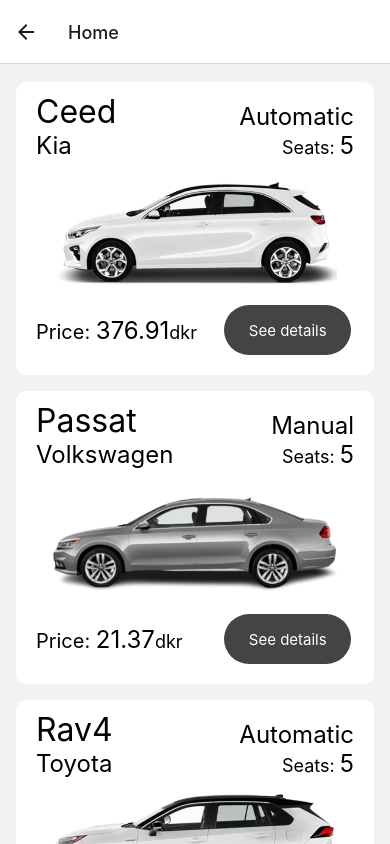
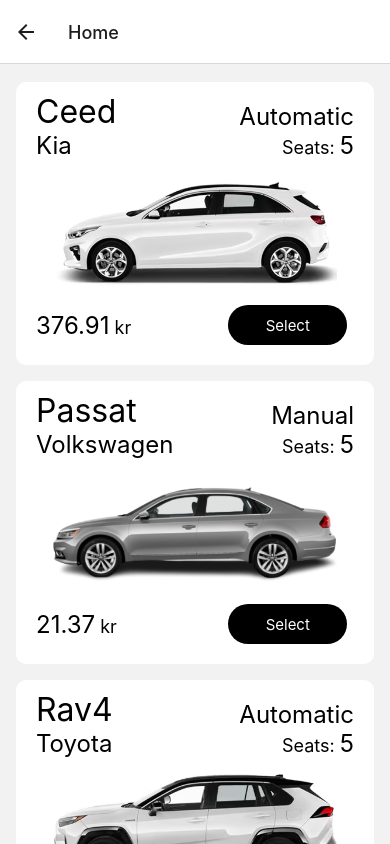
Before and after one commit to useramnot/car-inc, a React Native app: screen /Home in a window 390 px wide. Shown: the top 844 px of the page. Built offline with nearby package versions, Linux system fonts and the light colour scheme.

Commit message:
Minor changes

```diff
--- a/app.json
+++ b/app.json
@@ -25,6 +25,8 @@
     },
     "web": {
       "favicon": "./assets/favicon.png"
-    }
-  }
+    },
+    "sdkVersion": "49.0.0"
+  },
+  "name": "car-inc"
 }
--- a/src/screens/HomeScreen.tsx
+++ b/src/screens/HomeScreen.tsx
@@ -78,9 +78,9 @@
       <View style={{flexDirection: 'row'}}>
         <View style={{flex: 0.7, justifyContent: 'center'}}>
           <Text style={styles.price}>
-            <Text style={{fontSize: 20}}>Price: </Text>
+            {/* <Text style={{fontSize: 20}}>From: </Text> */}
             {item.price}
-            <Text style={{fontSize: 18}}>dkr </Text>
+            <Text style={{fontSize: 18}}> kr </Text>
           </Text>
         </View>
 
@@ -89,7 +89,7 @@
             style={styles.button}
             // onPress={() => navigation.navigate.goBack()}
           >
-            <Text style={styles.buttontext}>See details</Text>
+            <Text style={styles.buttontext}>Select{/*See details*/}</Text>
           </TouchableHighlight>
         </View>
       </View>
@@ -173,11 +173,11 @@
   button:{
     alignItems: 'center',
     justifyContent: 'center',
-    backgroundColor: '#444',
+    backgroundColor: '#000',
     borderRadius: 30,
     // margin: 10,
-    width: '96%',
-    height: 50,
+    width: '90%',
+    height: 40,
   },
 
   buttontext:{
--- a/src/screens/SelectionScreen.tsx
+++ b/src/screens/SelectionScreen.tsx
@@ -5,8 +5,8 @@
 import { NavigationContainer, useNavigation } from '@react-navigation/native'
 import { createStackNavigator } from '@react-navigation/stack'
 import { SelectList } from 'react-native-dropdown-select-list'
-
 // export const [selected, setSelected] = useState()
+import CarsData from './'
 
 
 export default function HomeScreen() {
@@ -15,18 +15,19 @@
 
   const [selected, setSelected] = useState()
 
-  const [disableSearch] = useState(false)       // @TODO
+  const [disableSearch] = useState(false)
 
-  // ================================================================================
-  // Replace with data fetched from SQLite when possible
+  //const CarData = require('./../data/db')
+
+
+  // =================================================================
   const data = [
     {key:'1', value:'Aalborg'},
     {key:'2', value:'Aarhus'},
     {key:'3', value:'Copenhagen'},
     {key:'4', value:'Odense'}
   ]
-
-  // ================================================================================
+  // =================================================================
 
   return (
     <View style={styles.container}>
@@ -45,11 +46,10 @@
           activeOpacity={0.7}
           underlayColor="#bbb"
           delayPressOut={400}
-          disabled={disableSearch}          // @TODO
+          disabled={disableSearch}
           >
             <Text style={styles.buttontext}>Search</Text>
         </TouchableHighlight>
-
 
     </View>
   )
```
Also changed, not shown: .vsls.json (deleted), data/db.json (line endings or trailing spaces).
